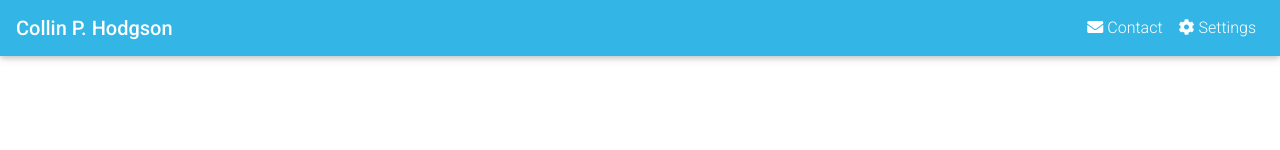
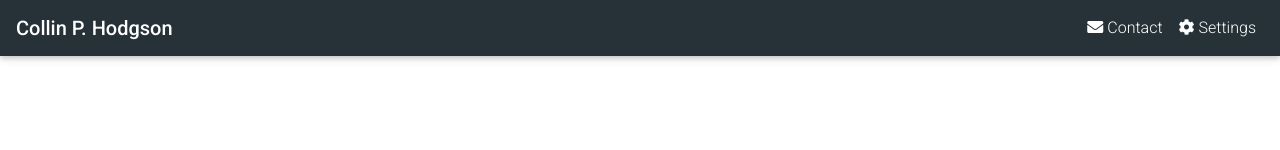
Before and after one commit to Collin-Hodgson/React-Portfolio, a React (Create React App) app: page / in a window 1280 px wide. Shown: the top 150 px of the page. Built offline with nearby package versions, Linux system fonts and the light colour scheme.

Commit message:
Changed color of Navbar

```diff
--- a/src/components/Navbar/index.js
+++ b/src/components/Navbar/index.js
@@ -10,7 +10,12 @@ import {
 
 function Navbar() {
   return (
-    <MDBNavbar color="info-color" dark expand="md" style={{ width: "100%" }}>
+    <MDBNavbar
+      color="special-color-dark"
+      dark
+      expand="md"
+      style={{ width: "100%" }}
+    >
       <MDBNavbarBrand>
         <strong className="white-text">Collin P. Hodgson</strong>
       </MDBNavbarBrand>
```
